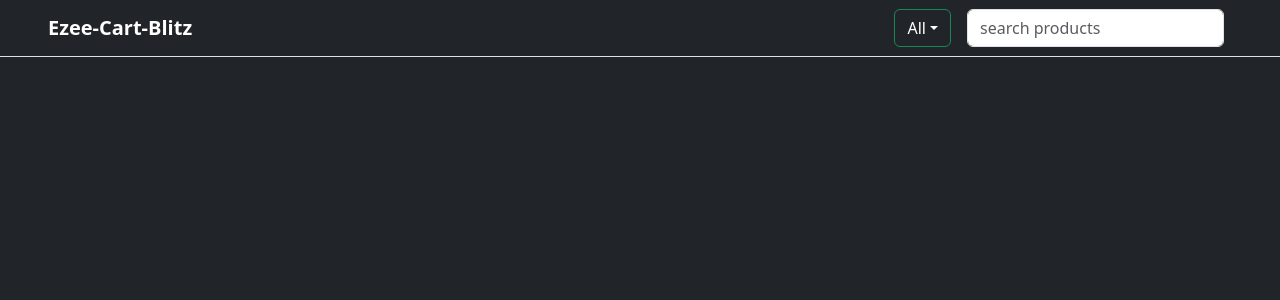
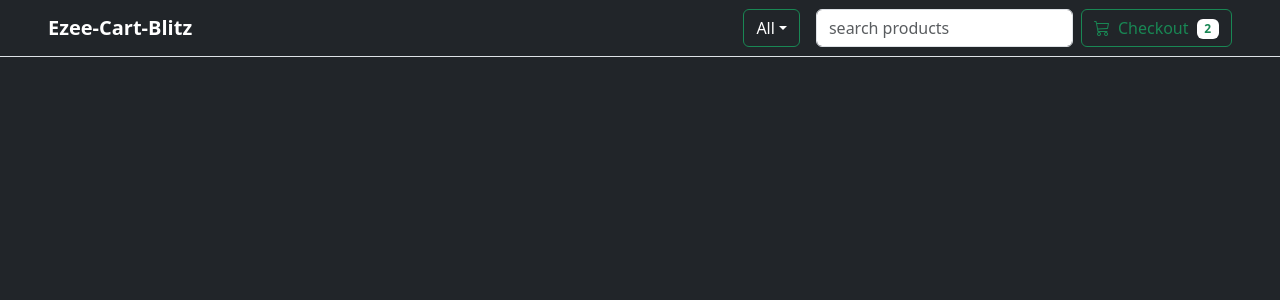
Before and after one commit to direction44/Ezee-Cart-Blitz, a React (Vite) app: page / in a window 1280 px wide. Shown: the top 300 px of the page. Built offline with nearby package versions, Linux system fonts and the light colour scheme.

Commit message:
navbar addtocart completed

```diff
--- a/src/App.jsx
+++ b/src/App.jsx
@@ -3,7 +3,7 @@ import Nav from './Components/NavBar/Nav'
 function App() {
   return (
     <div className='wrapper bg-dark text-white'>
-      <Nav/>
+      <Nav title="Ezee-Cart-Blitz"/>
     </div>
   )
 }
--- a/src/Components/NavBar/CartButton.jsx
+++ b/src/Components/NavBar/CartButton.jsx
@@ -1,10 +1,14 @@
 import React from 'react'
 
 function CartButton() {
+  let items=["shirt","tshirt"]
+  let bgColorName=items.length===0?"none":"white"
   return (
-    <h2>
-      cart button
-    </h2>
+    <button type='button' className='btn btn-outline-success d-md-block mt3 mt-lg-0'>
+      <i className='bi bi-cart3'></i>
+      <span className='mx-2'>Checkout</span>
+      <span className={`badge text-success bg-${bgColorName}`}>{items.length}</span>
+    </button>
   )
 }
 
--- a/src/Components/NavBar/Nav.jsx
+++ b/src/Components/NavBar/Nav.jsx
@@ -3,18 +3,18 @@ import CategorySelector from './CategorySelector'
 import SearchBar from './SearchBar'
 import CartButton from './CartButton'
 
-function Nav() {
+function Nav(props) {
   return (
     <nav className='navbar navbar-expand-lg navbar-dark bg-dark border-bottom fixed-top'>
         <div className='container-fluid px-md-5'>
-          <span id='name' className='navbar-brand fw-bold pointer'>Ezee-Cart-Blitz</span>
+          <span id='name' className='navbar-brand fw-bold pointer'>{props.title}</span>
           <button className='navbar-toggler' type='button' data-bs-toggle='collapse' data-bs-target='#navbarSupportedContent'>
              <span className='navbar-toggler-icon'></span>
           </button>
           <div className='collapse navbar-collapse justify-content-end' id='navbarSupportedContent'>
               <CategorySelector/>
             <SearchBar/>
-            {/* <CsartButton/> */}
+            <CartButton/>
             </div>
         </div>
     </nav>
```
